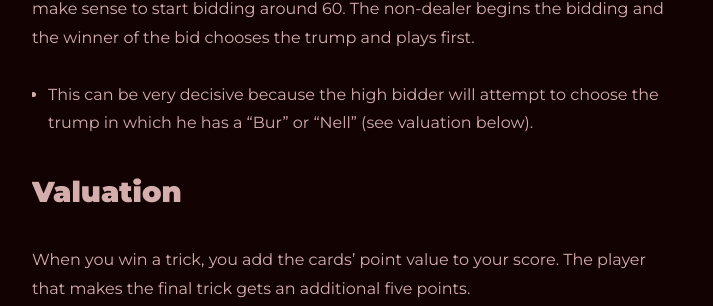
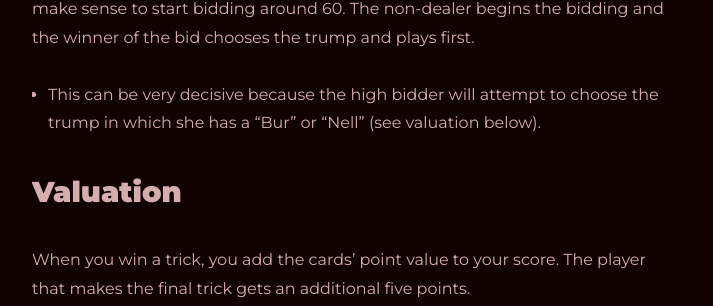
Before and after one commit to BrianInGermany/oldcardgames, a Jekyll site: the page built from all_collections/_posts/2022-12-11-lake_constance_jass.markdown, in a window 1280 px wide and 900 px high, scrolled down 1509 px. Shown: the part 175-481 px from the top of the window, without its empty margins (283-996 px from the left). Built offline with Jekyll 4.4.1, drawn with Linux system fonts in a browser that asks for light colours.

Commit message:
edit she

```diff
--- a/all_collections/_posts/2022-12-11-lake_constance_jass.markdown
+++ b/all_collections/_posts/2022-12-11-lake_constance_jass.markdown
@@ -20,7 +20,7 @@ The aim of the game is to make tricks as fast as possible to fulfill the score y
 
 ## Bidding
 The game starts by each player inspecting their hand and estimating how many points they will be able to make. There are 157 total points in the game, so it can make sense to start bidding around 60. The non-dealer begins the bidding and the winner of the bid chooses the trump and plays first.
-- This can be very decisive because the high bidder will attempt to choose the trump in which he has a "Bur" or "Nell" (see valuation below).
+- This can be very decisive because the high bidder will attempt to choose the trump in which she has a "Bur" or "Nell" (see valuation below).
 
 ## Valuation
 When you win a trick, you add the cards' point value to your score. The player that makes the final trick gets an additional five points.
```
